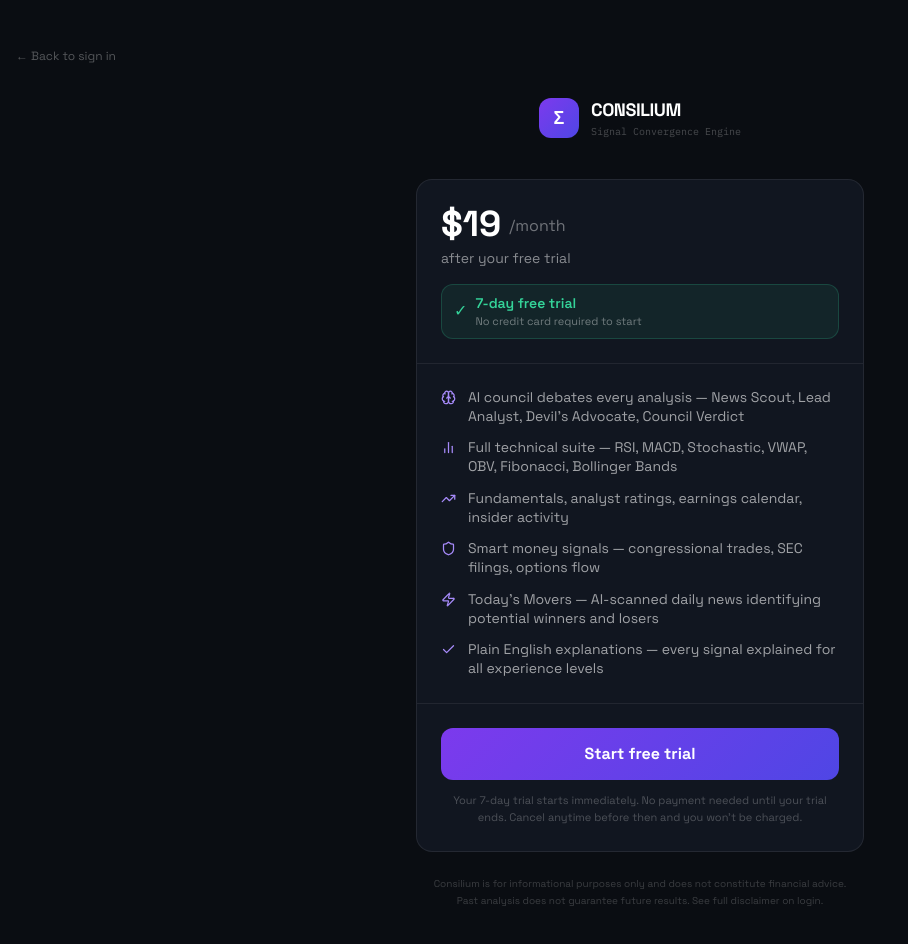
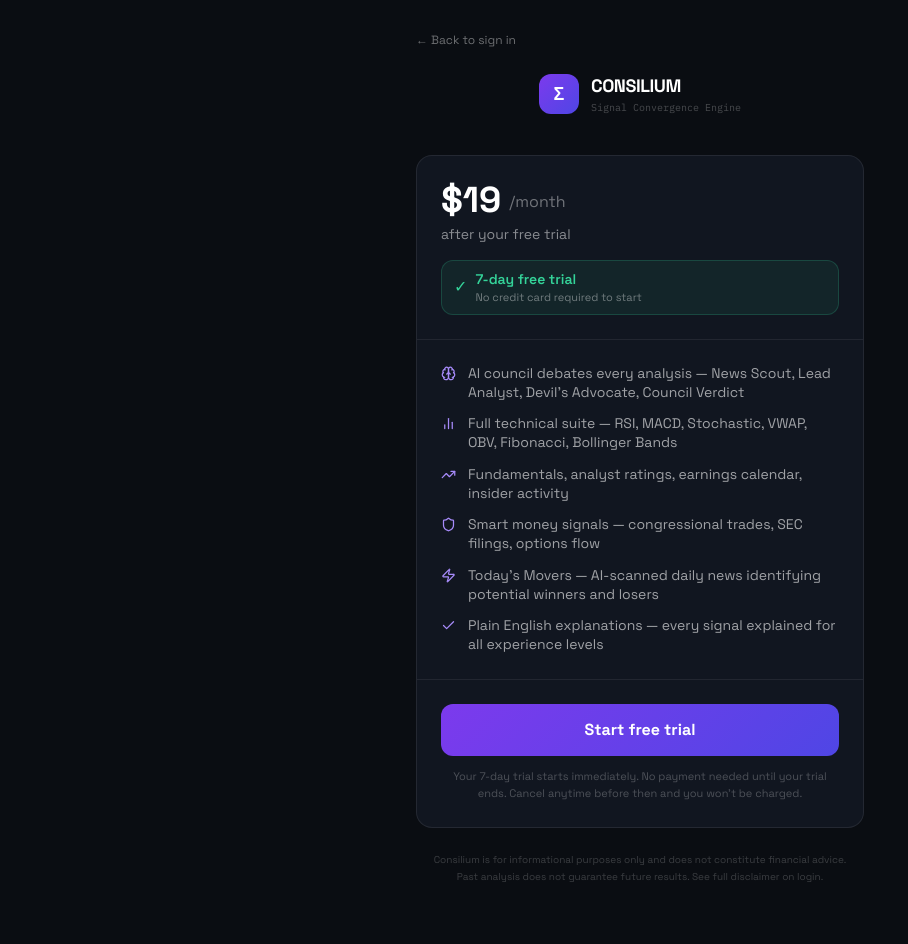
Before and after one commit to hdwhite1980/consilium, a Next.js app: page /subscribe in a window 1280 px wide. Shown: the top 944 px of the page, without its empty margins (0-908 px from the left). After the commit the page ends 917 px from the top, so only its background shows below. Built offline with nearby package versions, Linux system fonts and the light colour scheme.

Commit message:
fix: back button position and navigation on subscribe page

```diff
--- a/app/subscribe/page.tsx
+++ b/app/subscribe/page.tsx
@@ -64,15 +64,18 @@ function SubscribeInner() {
   }
 
   return (
-    <div className="min-h-screen flex flex-col items-center justify-center px-4 py-12"
+    <div className="min-h-screen flex flex-col px-4 py-8"
       style={{ background: '#0a0d12' }}>
 
       {/* Back button */}
-      <a href="/login"
-        className="flex items-center gap-1.5 text-xs text-white/30 hover:text-white/60 transition-colors mb-8"
-        style={{ alignSelf: 'flex-start' }}>
-        ← Back to sign in
-      </a>
+      <div className="w-full max-w-md mx-auto mb-6">
+        <button onClick={() => router.push('/login')}
+          className="flex items-center gap-1.5 text-xs text-white/40 hover:text-white/70 transition-colors">
+          ← Back to sign in
+        </button>
+      </div>
+
+      <div className="flex flex-col items-center flex-1 justify-center">
 
       {/* Logo */}
       <div className="flex items-center gap-3 mb-10">
@@ -154,6 +157,8 @@ function SubscribeInner() {
           Past analysis does not guarantee future results. See full disclaimer on login.
         </p>
       </div>
+
+      </div>{/* end centered content */}
     </div>
   )
 }
```
